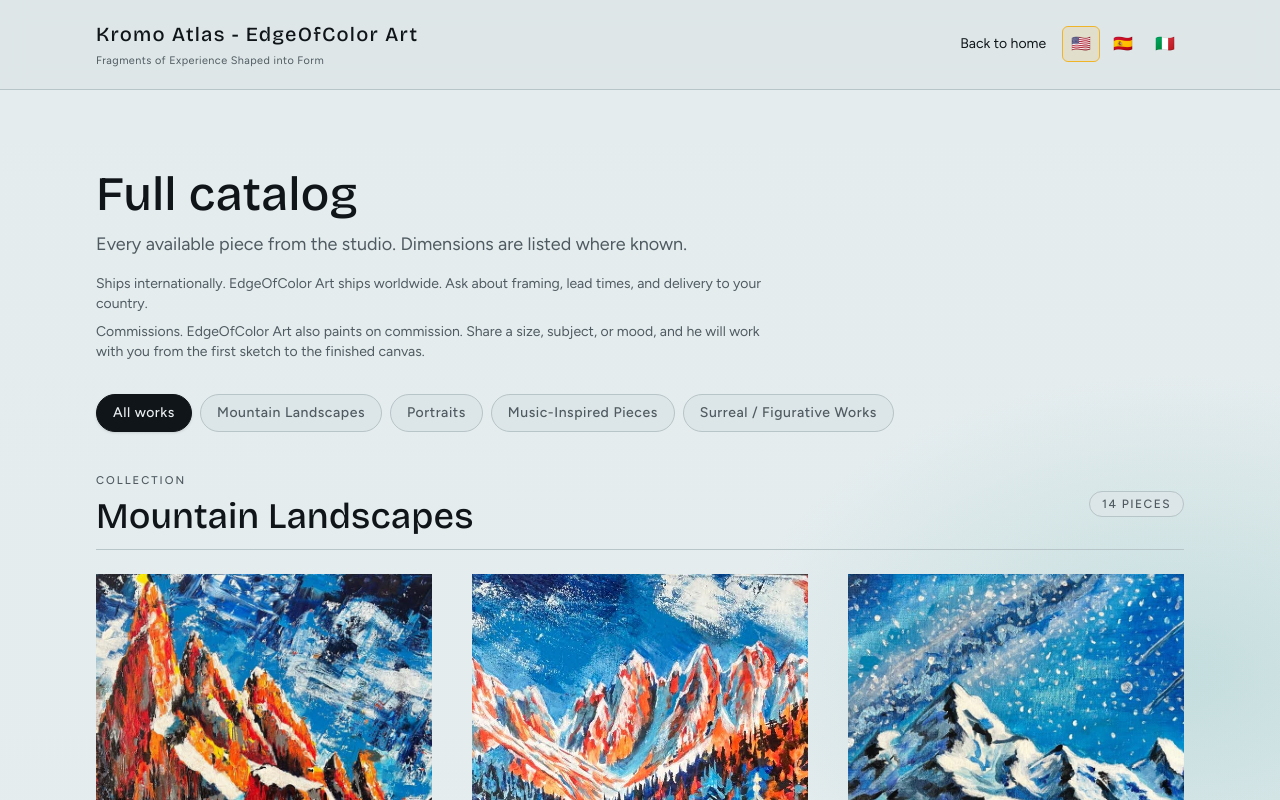
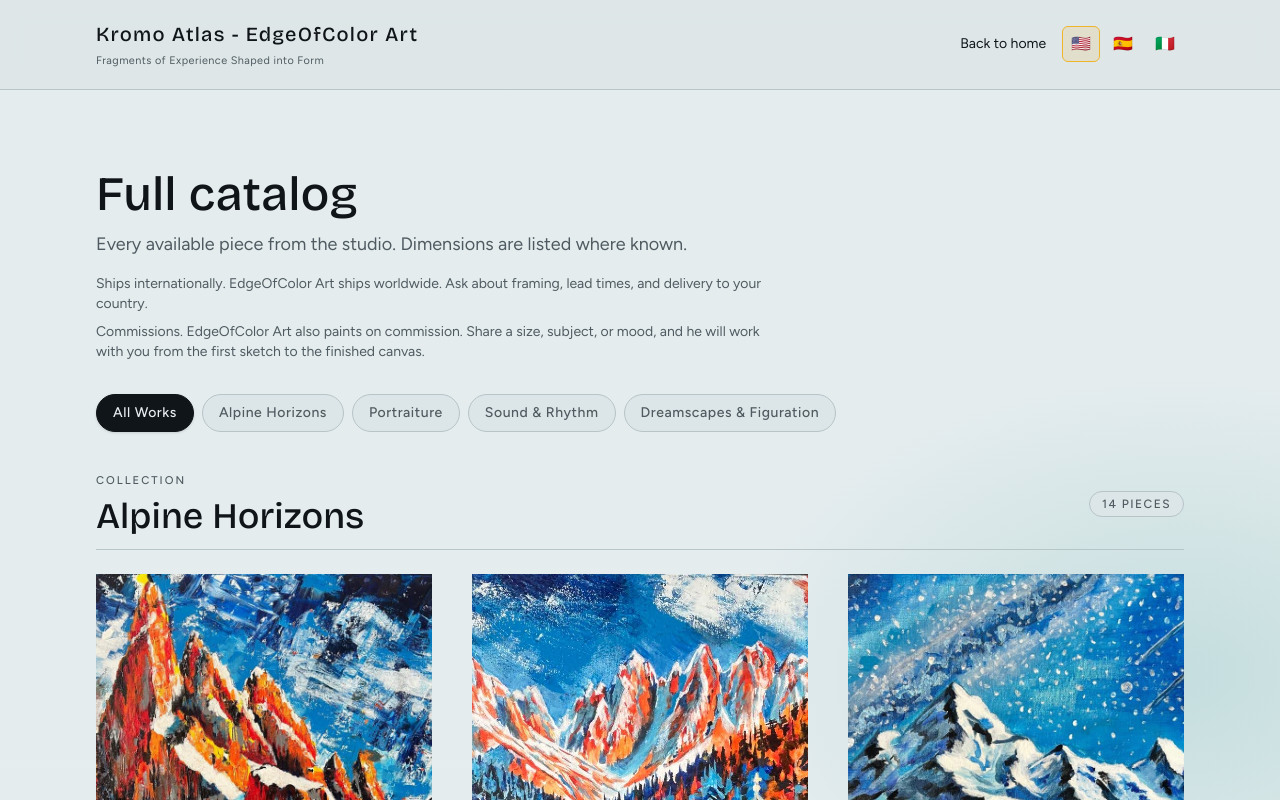
Before and after one commit to riccardobasani-bot/edgeofcolor-art, a Next.js app: page /catalog in a window 1280 px wide. Shown: the top 800 px of the page. Built offline with nearby package versions, Linux system fonts and the light colour scheme.

Commit message:
Refine gallery category labels to a more polished art-gallery tone

```diff
--- a/src/components/catalog-content.tsx
+++ b/src/components/catalog-content.tsx
@@ -9,14 +9,14 @@ import { ARTWORK_CATEGORIES } from "@/lib/artworks";
 import { useLocale } from "@/lib/i18n/locale-context";
 
 const CATEGORY_LABELS: Record<ArtworkCategory, string> = {
-  "mountain-landscapes": "Mountain Landscapes",
-  portraits: "Portraits",
-  "music-inspired-pieces": "Music-Inspired Pieces",
-  "surreal-figurative-works": "Surreal / Figurative Works",
+  "mountain-landscapes": "Alpine Horizons",
+  portraits: "Portraiture",
+  "music-inspired-pieces": "Sound & Rhythm",
+  "surreal-figurative-works": "Dreamscapes & Figuration",
 };
 
 const FILTERS = [
-  { id: "all", label: "All works" },
+  { id: "all", label: "All Works" },
   ...ARTWORK_CATEGORIES.map((category) => ({
     id: category,
     label: CATEGORY_LABELS[category],
```
